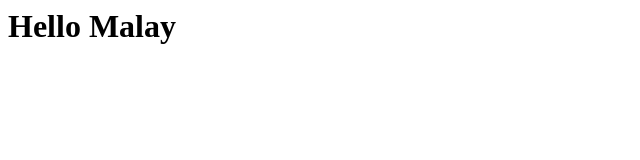
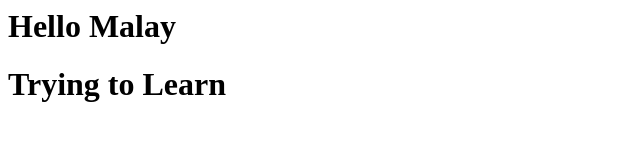
Before and after one commit to malaydataengineer/malay-static-web-app, a plain HTML site: page index.html in a window 1280 px wide. Shown: the whole page, without its empty margins (0-640 px from the left). Drawn offline with Linux system fonts and the light colour scheme.

Commit message:
Update index.html

```diff
--- a/index.html
+++ b/index.html
@@ -1 +1,2 @@
 <h1>Hello Malay<h1>
+<h1>Trying to Learn<h1>
```
